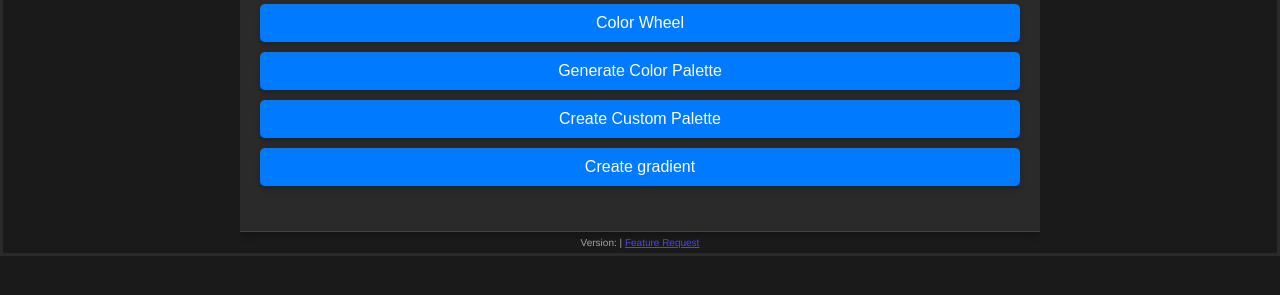
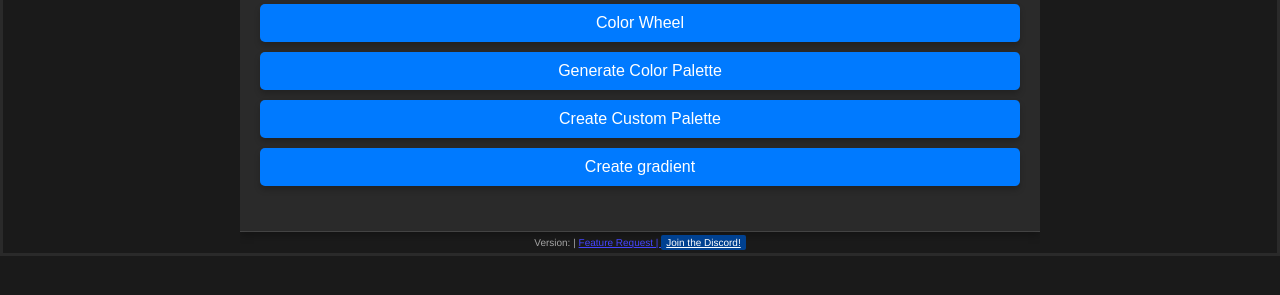
Before and after one commit to uhhfeef/Coloora-ext, a website built with webpack: page src/popup.html in a window 1280 px wide. Shown: the part 103-398 px from the top of the page. Built offline with nearby package versions, Linux system fonts and the light colour scheme; some packages are replaced by stand-ins of ours.

Commit message:
Update popup.html with additional Discord link

```diff
--- a/src/popup.html
+++ b/src/popup.html
@@ -26,7 +26,8 @@
         </div>
         <div class="footer">
             Version: <span id="version"></span> |
-            <a href="https://forms.gle/7Zx5mo4GzoXpVXS18" class="text" id="featureRequestLink" target="_blank">Feature Request</a>
+            <a href="https://forms.gle/7Zx5mo4GzoXpVXS18" class="text" id="featureRequestLink" target="_blank">Feature Request | </a>
+            <a href="https://forms.gle/Dz9ba5BU8robBk1q9" class="highlighted-link" id="discordWaitList" target="_blank">Join the Discord!</a>
             <!-- <a href="#" class="highlighted-link" id="paymentLink">Buy now</a>  -->
         </div>
     </div>
```
Also changed, not shown: dist/popup.html.
